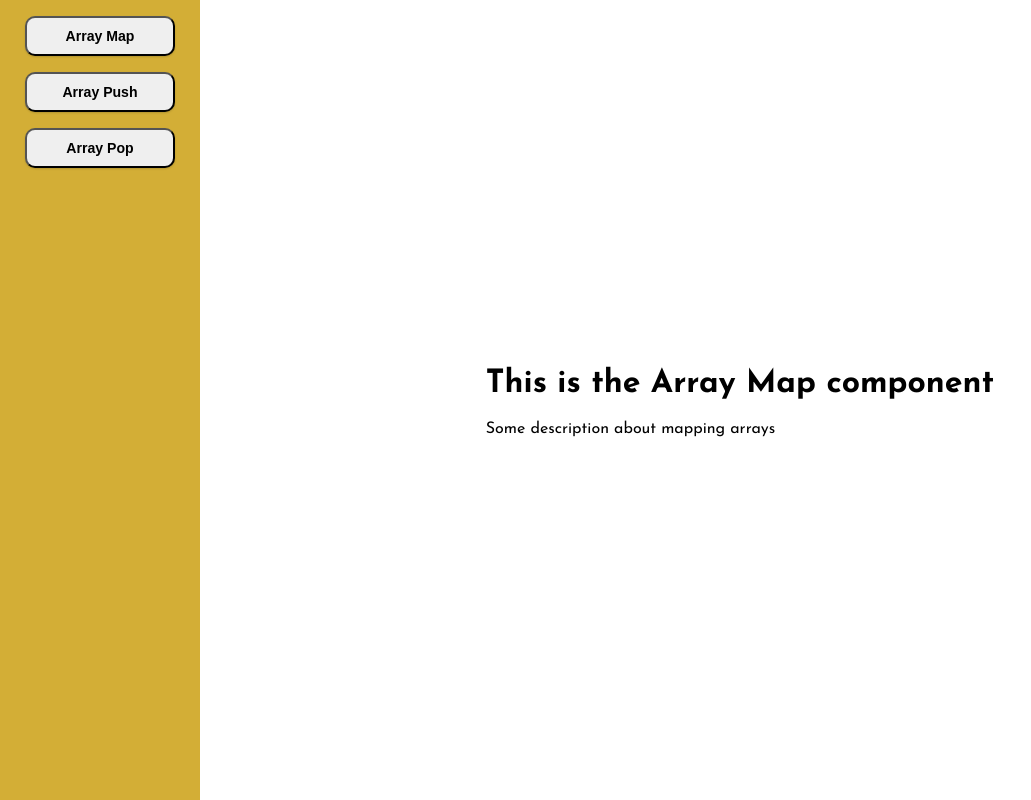
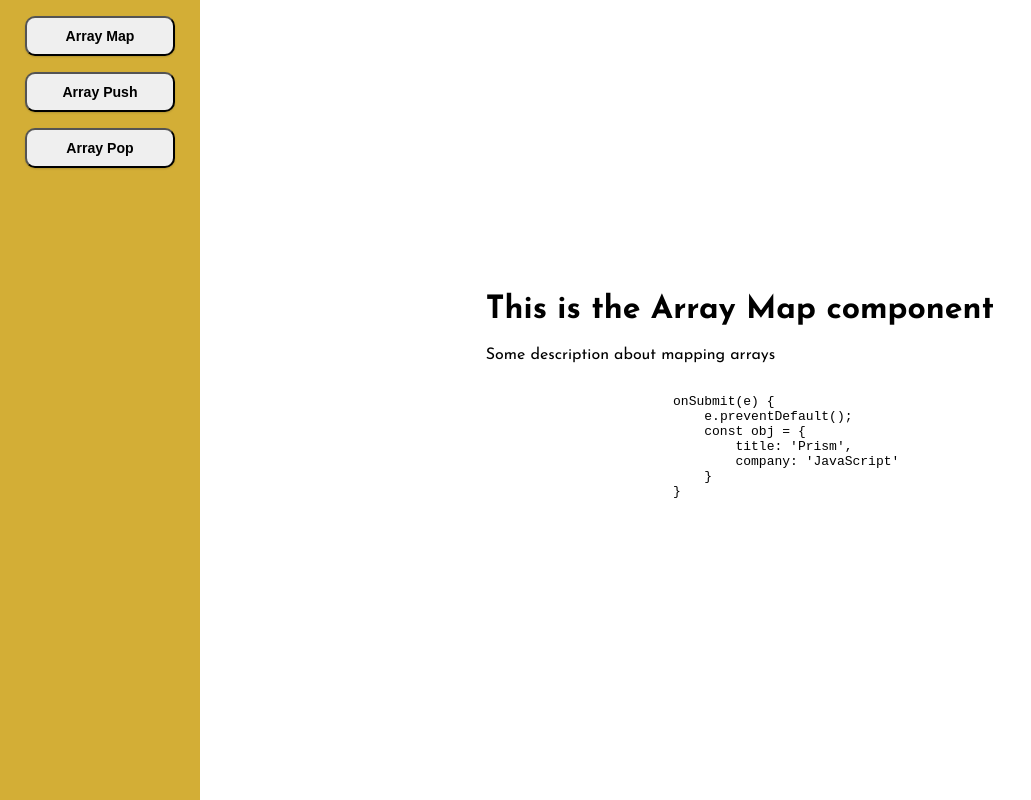
Before and after one commit to dvlprdave/js-ds, a Next.js app: page /arrays in a window 1280 px wide. Both pictures are taken after a click on the button "Array Map". Shown: the whole page, without its empty margins (0-1031 px from the left). Built offline with nearby package versions, Linux system fonts and the light colour scheme.

Commit message:
added Prism.js for syntax highlighting

```diff
--- a/components/methods/ArrayMap.js
+++ b/components/methods/ArrayMap.js
@@ -1,6 +1,28 @@
-export default () => (
-    <>
-        <h1>This is the Array Map component</h1>
-        <p>Some description about mapping arrays</p>
-    </>
-)
+import Prism from 'prismjs'
+import {useEffect} from 'react'
+
+export default () => {
+    useEffect(() => {
+        Prism.highlightAll()
+    }, [])
+    return(
+        <>
+            <h1>This is the Array Map component</h1>
+            <p>Some description about mapping arrays</p>
+
+            <pre>
+                <code className='language-javascript'>
+                    {`
+                        onSubmit(e) {
+                            e.preventDefault();
+                            const obj = {
+                                title: 'Prism',
+                                company: 'JavaScript'
+                            }
+                        }
+                    `}
+                </code>
+            </pre>
+        </>
+    )
+}
--- a/package.json
+++ b/package.json
@@ -11,6 +11,7 @@
     "gsap": "^3.2.6",
     "isomorphic-unfetch": "^3.0.0",
     "next": "9.3.3",
+    "prismjs": "^1.20.0",
     "react": "16.13.1",
     "react-dom": "16.13.1",
     "swr": "^0.2.0"
```
Also changed, not shown: 1 other file (tests, documents, lock files or other folders).
